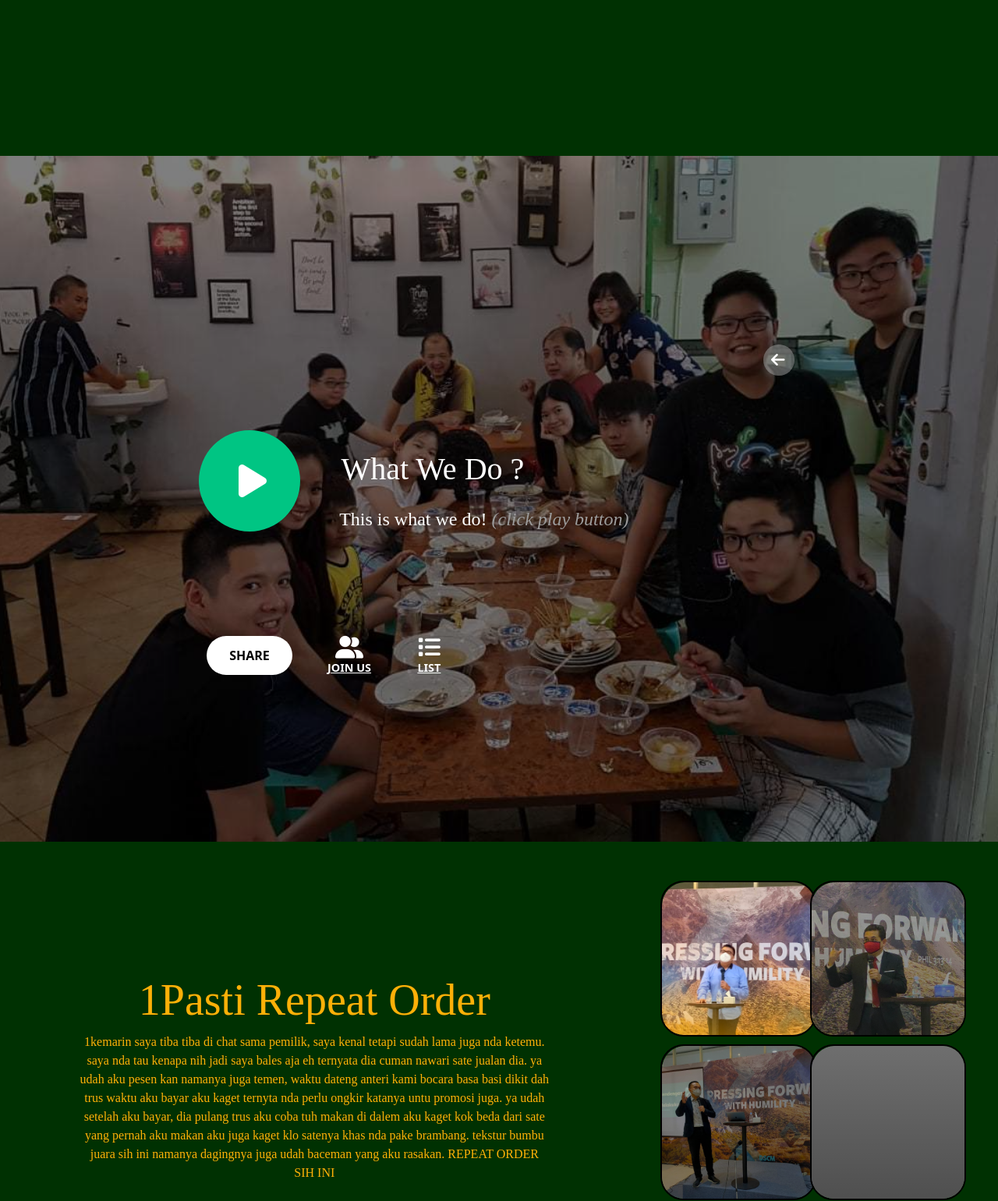
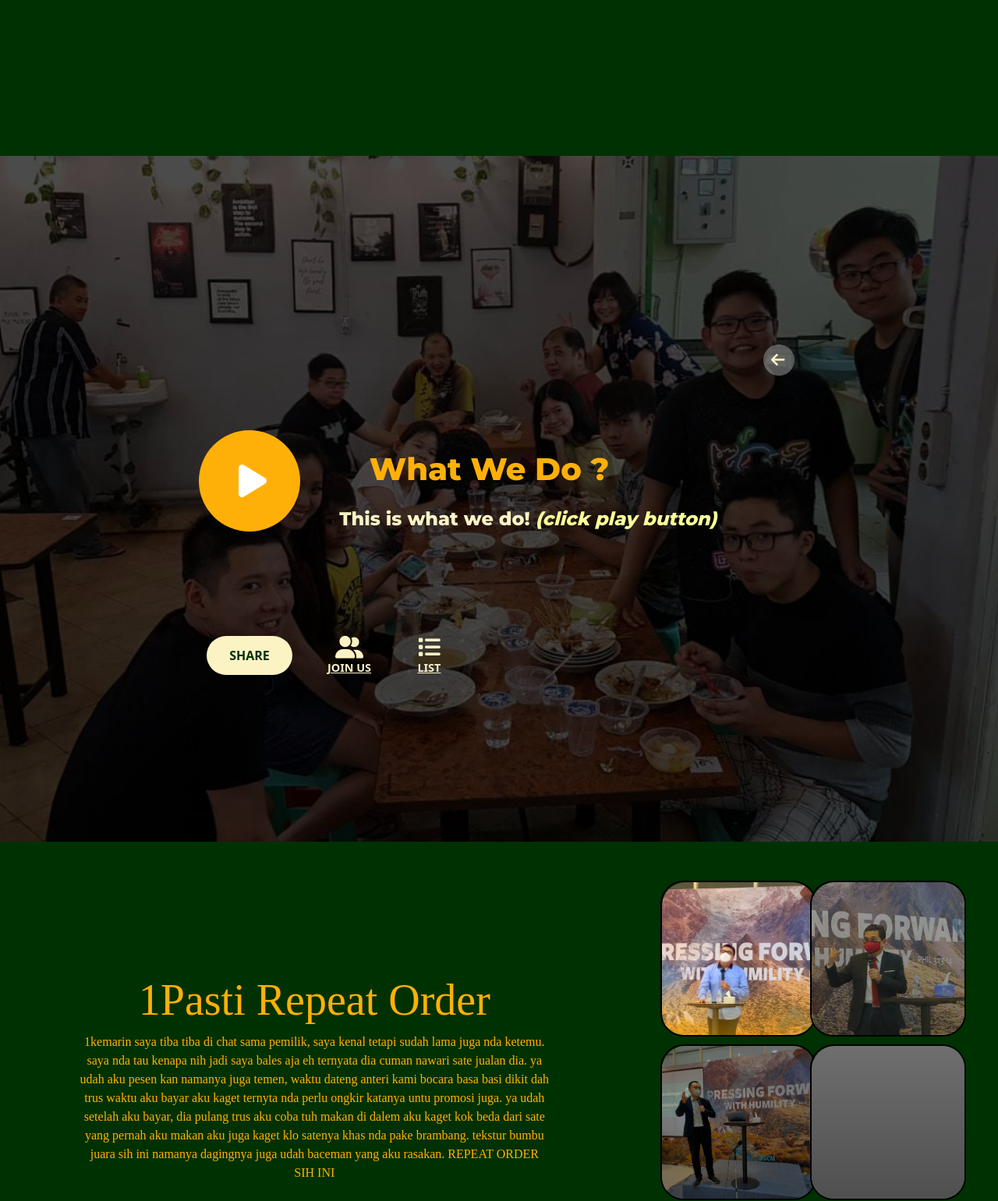
Before and after one commit to Brichrist/template-sate, a PHP site: page / in a window 1280 px wide. Shown: the part 3150-4691 px from the top of the page at 78% size. Run offline with PHP 8.4, Linux system fonts and the light colour scheme; some libraries are stand-ins or nearby versions; grey boxes are pictures that could not be loaded.

Commit message:
add parallax3

```diff
--- a/sate.css
+++ b/sate.css
@@ -448,8 +448,8 @@ html {
   left: 25%;
   -webkit-transform: translate(-50%);
           transform: translate(-50%);
-  background-color: #00c583;
   padding-left: 20px;
+  background-color: #fcf3c5;
 }
 
 #what-we-do .button-play {
@@ -461,9 +461,9 @@ html {
   left: 25%;
   -webkit-transform: translate(-50%);
           transform: translate(-50%);
-  background-color: #00c583;
   padding-left: 20px;
   color: white;
+  background-color: #ffb008;
 }
 
 #what-we-do .button-share {
@@ -475,16 +475,16 @@ html {
   left: 25%;
   -webkit-transform: translate(-50%);
           transform: translate(-50%);
-  background-color: white;
-  color: black;
   font-weight: 800;
+  background-color: #fcf3c5;
+  color: #003102;
 }
 
 #what-we-do .button-share:hover {
   -webkit-transition: background-color 0.3s linear, color 0.3s linear;
   transition: background-color 0.3s linear, color 0.3s linear;
-  background-color: black;
-  color: white;
+  background-color: #003102;
+  color: #fcf3c5;
 }
 
 #what-we-do .button-join-us {
@@ -499,6 +499,7 @@ html {
   color: white;
   font-weight: 800;
   font-size: 0.9rem;
+  color: #fcf3c5;
 }
 
 #what-we-do .button-join-us:hover {
@@ -514,9 +515,9 @@ html {
   left: 43%;
   -webkit-transform: translate(-50%);
           transform: translate(-50%);
-  color: white;
   font-weight: 800;
   font-size: 0.9rem;
+  color: #fcf3c5;
 }
 
 #what-we-do .button-list-video:hover {
@@ -539,7 +540,7 @@ html {
   position: absolute;
   width: 100%;
   background-color: black;
-  opacity: 0.5;
+  opacity: 0.7;
 }
 
 #what-we-do #myVideo {
@@ -553,17 +554,19 @@ html {
 
 #what-we-do h1 {
   position: absolute;
-  color: white;
   top: 43%;
   left: 25%;
   -webkit-transform: translate(50%);
           transform: translate(50%);
+  color: #ffb008;
+  font-family: 'Montserrat', sans-serif;
 }
 
 #what-we-do .text {
   color: white;
   font-size: 20px;
   margin-top: 5px;
+  color: #fcf3c5;
 }
 
 #what-we-do .mask {
@@ -586,10 +589,12 @@ html {
   top: 51%;
   left: 34%;
   font-size: 1.5rem;
+  color: #fcf3c5;
+  font-family: 'Montserrat', sans-serif;
 }
 
 #what-we-do p em {
-  color: #9c9c9c;
+  color: #f8ff99;
 }
 
 #testimoni {
--- a/sate.html
+++ b/sate.html
@@ -47,9 +47,9 @@
         </div>
     </nav>
 
-    <section id="splash-screen" class="fixed-top">
+    <!-- <section id="splash-screen" class="fixed-top">
       <img class="logo-splash-screen" src="asset/(FIX)LOGO 4 (1).png" alt="">
-    </section>
+    </section> -->
 
     <section id="home">
         <img id=sobek src="asset/Untitled-1.png" alt="">
```
Also changed, not shown: _section.scss (+46 -10 lines), 1 other file.
